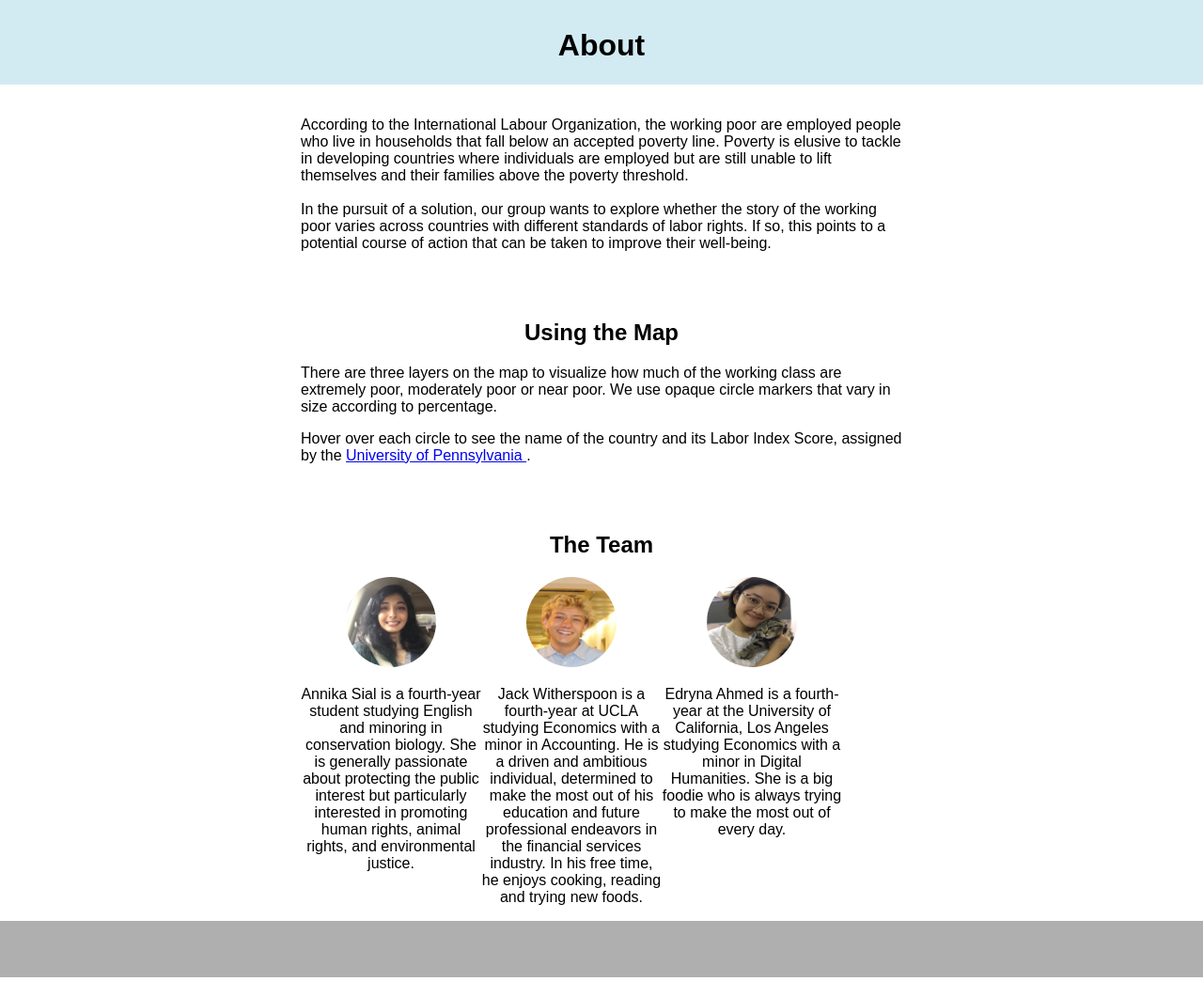
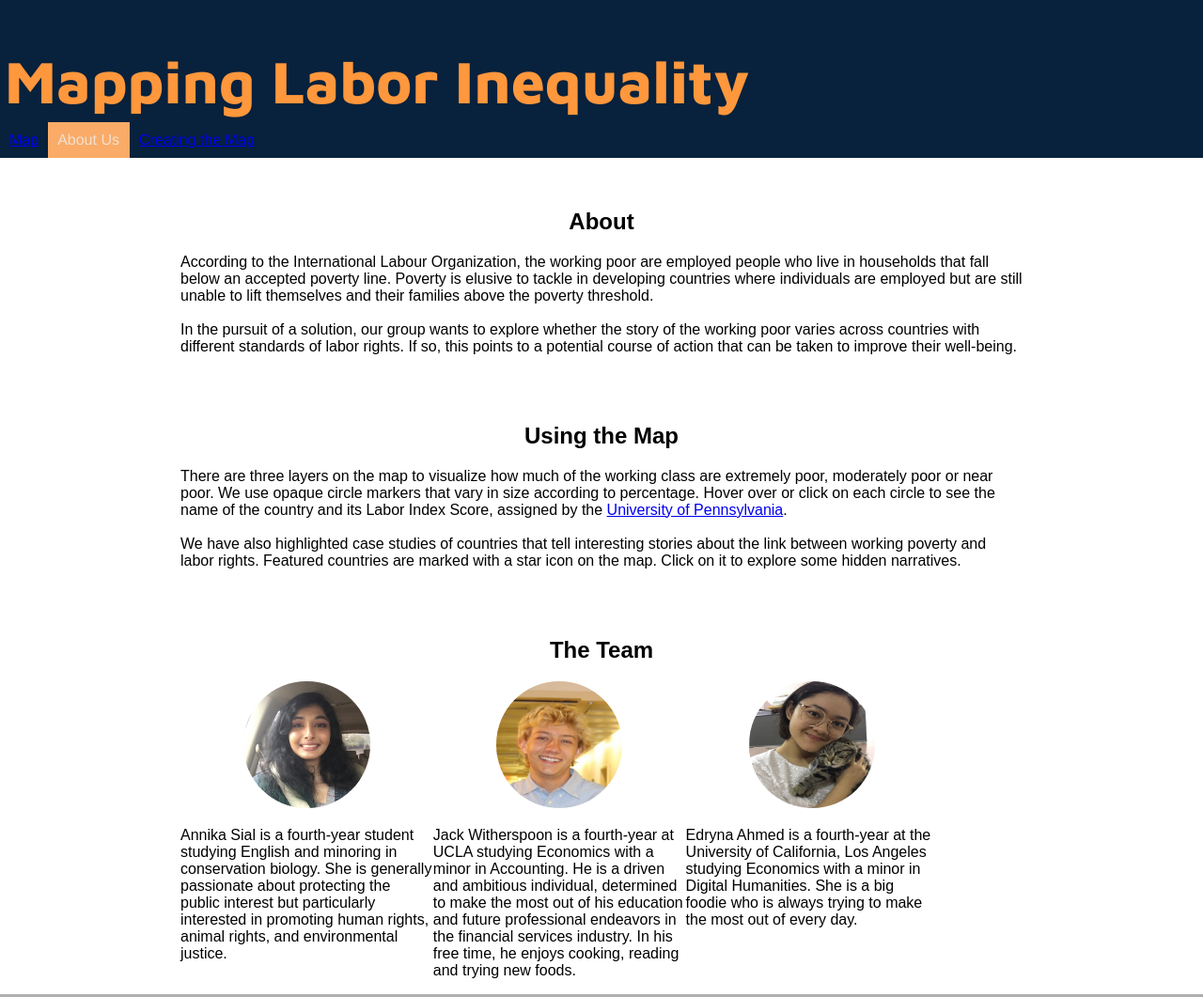
Before and after one commit to edrynazarif/DH151, a plain HTML site: page About/index.html in a window 1280 px wide. Shown: the whole page at 94% size. Before the commit the page ends 1040 px from the top, so only its background shows below. Drawn offline with nearby package versions, Linux system fonts and the light colour scheme; a script that the page names is missing.

Commit message:
aboutpage

```diff
--- a/About/css/style.css
+++ b/About/css/style.css
@@ -1,3 +1,5 @@
+@import url('https://fonts.googleapis.com/css2?family=Libre+Bodoni:ital,wght@0,400;0,500;0,600;0,700;1,400;1,500;1,600;1,700&family=Maven+Pro:wght@800&display=swap');
+
 body,html {
 	margin:0;
 	height:100%;
@@ -7,10 +9,13 @@ body,html {
 
 body {
 	display: grid;
-	grid-template-rows: 90px 1fr 60px;
-	grid-template-columns: 100px 1fr;
+	/*grid-template-rows: 90px 1fr 60px;
+	grid-template-columns: 100px 1fr;*/
+	grid-template-rows: 130px 1fr;
+	grid-template-columns: 170px 1fr;
 	grid-template-areas:
 	"header header"
+	"navigation navigation"
 	"content content"
 	"footer footer";
 	font-family: 'Source Sans Pro', sans-serif;
@@ -19,11 +24,50 @@ body {
 
 .header {
 	grid-area: header;
-	padding:30px;
-	background-color: rgb(210, 235, 243);
-	color: rgb(0, 0, 0);
+	padding: 5px;
+	background-color: rgb(8, 33, 60);
+	color: rgb(255, 151, 60);
 	font-size: 2em;
+	font-family: 'Maven Pro', sans-serif;
+	font-weight: bold;
+}
+
+.navigation{
+    grid-area: navigation;
+	height:fit-content;
+    background-color: rgb(8, 33, 60);
+	grid-gap:0;
+}
+
+.navigation-item{
+	max-height: 20px;
 	text-align: center;
+    padding: 10px;
+    background: rgb(8, 33, 60);
+    color: rgb(249, 171, 103);
+    font-family: 'Helvetica', sans-serif;
+    cursor: pointer;
+	float: left;
+	position: sticky;
+}
+
+.navigation-item:hover{
+	max-height: 20px;
+	text-align: center;
+    background: rgb(3, 19, 37);
+}
+
+.active-navigation-item{
+	max-height: 20px;
+	text-align: center;
+    padding: 10px;
+    background: rgb(249, 171, 103);
+    color: rgb(241, 225, 210);
+    font-family: 'Helvetica', sans-serif;
+	display: inline;
+	float: left;
+	position: sticky;
+	border-right: 1px solid rgb(249, 171, 103)
 }
 
 .sidebar {
@@ -37,8 +81,8 @@ body {
 
 .content {
 	grid-area: content;
-	margin-left: 25%;
-    margin-right: 25%;
+	margin-left: 15%;
+    margin-right: 15%;
 
 }
 
--- a/About/index.html
+++ b/About/index.html
@@ -14,42 +14,61 @@
 
 	<!-- papaparse for csv data -->
 
-
 </head>
 <body>
 	<div class="header">
-	<b>About</b>
-	<br>
+		<h1>Mapping Labor Inequality</h1>
+	</div>
 
+	<div class ="navigation">
+		<div class = "navigation-item" >
+			<a href="https://radha0207.github.io/Economic-Inequality-working-title-/Midterm/">Map</a>
+
+		</div>
+        <div class = "active-navigation-item">
+			About Us
+		</div>
+		<div class = "navigation-item">
+			<a href="https://radha0207.github.io/Economic-Inequality-working-title-/Midterm/CreatingtheMap">Creating the Map </a>
+		</div>
 	</div>
+</div>
+
 	<div class="content">
 		<p id="project">
-    <br>According to the International Labour Organization, the working poor are employed people who live in households that fall below an accepted poverty line. Poverty is elusive to tackle in developing countries where individuals are employed but are still unable to lift themselves and their families above the poverty threshold. <br><br>
+    <br> <p id="howto"><h2 style="font-size: 15 px; text-align: center;font-family: 'Source Sans Pro', sans-serif; font-weight: 300;"><b>About</h2></b></p>
+		<p style="font-size: 15 px; font-family: 'Source Sans Pro', sans-serif; font-weight: 300;">
+			According to the International Labour Organization, the working poor are employed people who live in households that fall below an accepted poverty line. Poverty is elusive to tackle in developing countries where individuals are employed but are still unable to lift themselves and their families above the poverty threshold. <br><br>
     In the pursuit of a solution, our group wants to explore whether the story of the working poor varies across countries with different standards of labor rights. If so, this points to a potential course of action that can be taken to improve their well-being.
 </p>
 	<br>
 	<br>
-        <p id="howto"><h2 style="font-size: 15 px; text-align: center;font-family: 'Source Sans Pro', sans-serif; font-weight: 300;"><b>Using the Map</h2></b>
-There are three layers on the map to visualize how much of the working class are extremely poor, moderately poor or near poor. We use opaque circle markers that vary in size according to percentage.</p>
+        <p id="howto"><h2 style="font-size: 15 px; text-align: center;font-family: 'Source Sans Pro', sans-serif; font-weight: 300;"><b>Using the Map</h2></b></p>
+			<!--Instructions for Final Product-->
+<p style="font-size: 15 px; font-family: 'Source Sans Pro', sans-serif; font-weight: 300;">There are three layers on the map to visualize how much of the working class are extremely poor, moderately poor or near poor. We use opaque circle markers that vary in size according to percentage.
 
-Hover over each circle to see the name of the country and its Labor Index Score, assigned by the <a href="https://www.dept.psu.edu/liberalarts/WorkersRights/about">University of Pennsylvania </a>.</p>
+Hover over or click on each circle to see the name of the country and its Labor Index Score, assigned by the <a href="https://www.dept.psu.edu/liberalarts/WorkersRights/about">University of Pennsylvania</a>.
+<br>
+<br>
+We have also highlighted case studies of countries that tell interesting stories about the link between working poverty and labor rights. Featured countries are marked with a star icon on the map. Click on it to explore some hidden narratives.
+</p>
 <br>
 <br>
         <p id="aboutus"><h2 style="font-size: 15 px; text-align: center;font-family: 'Source Sans Pro', sans-serif; font-weight: 300;"><b>The Team</h2></b></p>
 			<div class="row">
 				<div class="column">
 				<center><img class = "figure" src="annika.png" alt="Annika" style="width:50%">
-				<br><p style="font-size: 15 px; text-align: center;font-family: 'Source Sans Pro', sans-serif; font-weight: 300;"> Annika Sial is a fourth-year student studying English and minoring in conservation biology. She is generally passionate about protecting the public interest but particularly interested in promoting human rights, animal rights, and environmental justice. </p></center>
+				<br><p style="font-size: 15 px; font-family: 'Source Sans Pro', sans-serif; text-align: left;font-weight: 300;"> Annika Sial is a fourth-year student studying English and minoring in conservation biology. She is generally passionate about protecting the public interest but particularly interested in promoting human rights, animal rights, and environmental justice. </p></center>
 
 				</div>
 				<div class="column">
 				<center><img class = "figure" src="jack.png" alt="Jack" style="width:50%" a href="https://www.linkedin.com/in/edryna-syfinaz-zarif-ahmed-zaharani/">
-				<br><p style="font-size: 15 px; text-align: center;font-family: 'Source Sans Pro', sans-serif; font-weight: 300;">Jack Witherspoon is a fourth-year at UCLA studying Economics with a minor in Accounting. He is a driven and ambitious individual, determined to make the most out of his education and future professional endeavors in the financial services industry. In his free time, he enjoys cooking, reading and trying new foods.</p></center>
+				<br><p style="font-size: 15 px; text-align: left;font-family: 'Source Sans Pro', sans-serif; font-weight: 300;">Jack Witherspoon is a fourth-year at UCLA studying Economics with a minor in Accounting. He is a driven and ambitious individual, determined to make the most out of his education and future professional endeavors in the financial services industry. In his free time, he enjoys cooking, reading and trying new foods.</p></center>
 
 				</div>
 				<div class="column">
 				<center><img class = "figure" src="edryna.png" alt="Edryna" style="width:50%">
-				<br><p style="font-size: 15 px; text-align: center;font-family: 'Source Sans Pro', sans-serif; font-weight: 300;">
+				<br><p style="font-size: 15 px; text-align: left;font-family: 'Source Sans Pro', sans-serif; font-weight: 300;">
 					Edryna Ahmed is a fourth-year at the University of California, Los Angeles studying Economics with a minor in Digital Humanities. She is a big foodie who is always trying to make the most out of every day.</p></center>
 
 				</div>
```
Also changed, not shown: 1 other file.
